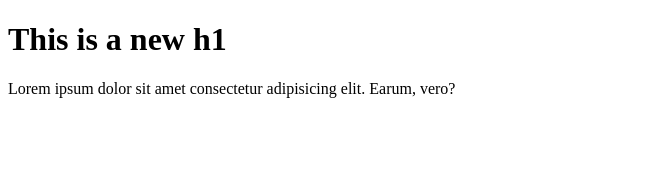
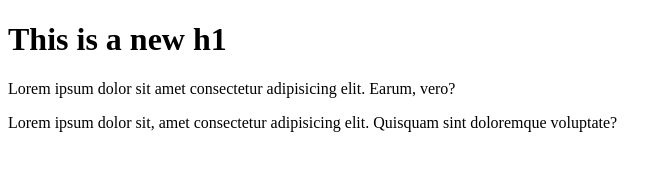
Before and after one commit to tonysk0210/gitFolder, a plain HTML site: page index.html in a window 1280 px wide. Shown: the whole page, without its empty margins (0-672 px from the left). Drawn offline with Linux system fonts and the light colour scheme.

Commit message:
adding lorem 12

```diff
--- a/index.html
+++ b/index.html
@@ -8,5 +8,9 @@
   <body>
     <h1>This is a new h1</h1>
     <p>Lorem ipsum dolor sit amet consectetur adipisicing elit. Earum, vero?</p>
+    <p>
+      Lorem ipsum dolor sit, amet consectetur adipisicing elit. Quisquam sint
+      doloremque voluptate?
+    </p>
   </body>
 </html>
```
